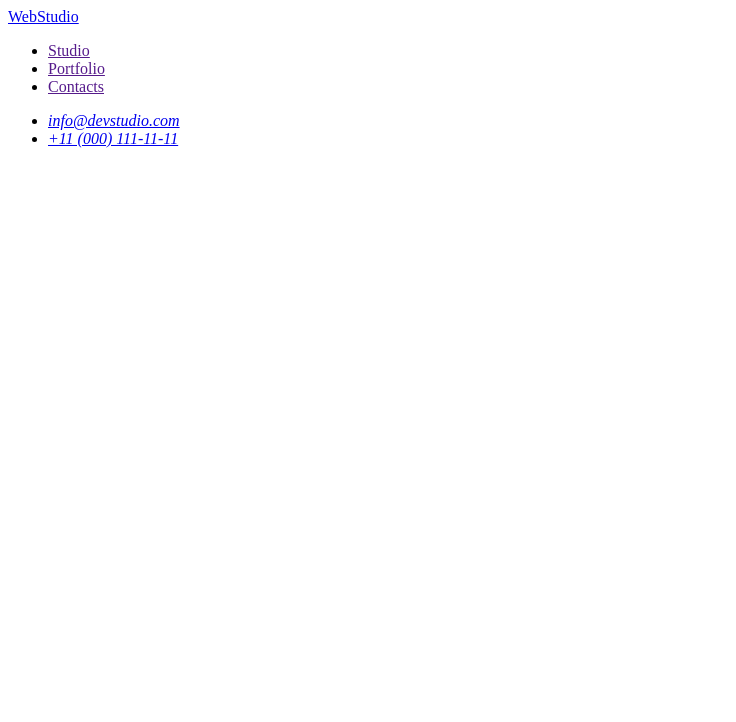
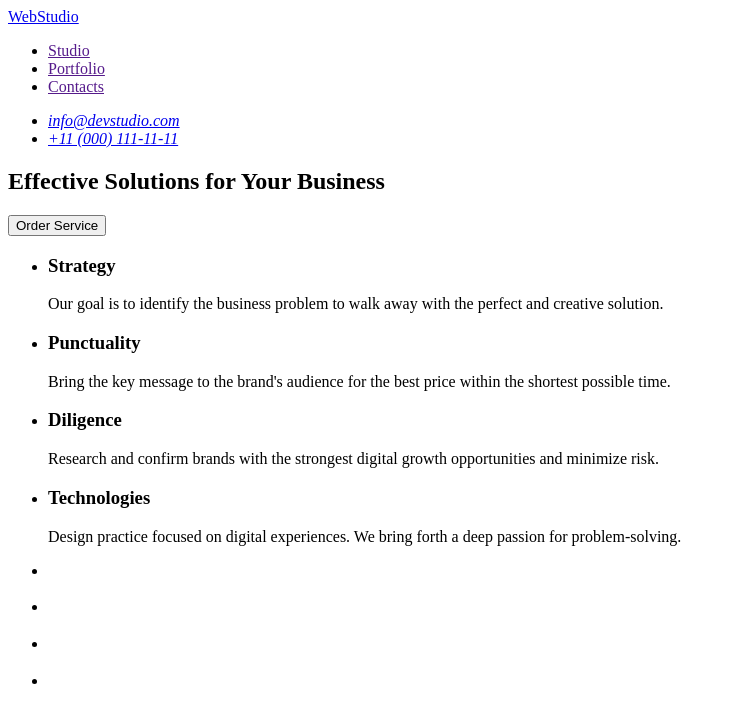
Before and after one commit to julianikit89/goit-markup-hw-01, a plain HTML site: page index.html in a window 1280 px wide. Shown: the whole page, without its empty margins (0-736 px from the left). Drawn offline with Linux system fonts and the light colour scheme.

Commit message:
add markup sections

```diff
--- a/index.html
+++ b/index.html
@@ -23,5 +23,71 @@
         </ul>
       </address>
     </header>
+
+    <section>
+      <h1>Effective Solutions for Your Business</h1>
+      <button>Order Service</button>
+    </section>
+
+    <section>
+      <ul>
+        <li>
+          <h3>Strategy</h3>
+          <p>
+            Our goal is to identify the business problem to walk away with the
+            perfect and creative solution.
+          </p>
+        </li>
+
+        <li>
+          <h3>Punctuality</h3>
+          <p>
+            Bring the key message to the brand's audience for the best price
+            within the shortest possible time.
+          </p>
+        </li>
+
+        <li>
+          <h3>Diligence</h3>
+          <p>
+            Research and confirm brands with the strongest digital growth
+            opportunities and minimize risk.
+          </p>
+        </li>
+
+        <li>
+          <h3>Technologies</h3>
+          <p>
+            Design practice focused on digital experiences. We bring forth a
+            deep passion for problem-solving.
+          </p>
+        </li>
+      </ul>
+    </section>
+
+    <section>
+      <ul>
+        <li>
+          <img src="" alt="" />
+          <h3></h3>
+          <p></p>
+        </li>
+        <li>
+          <img src="" alt="" />
+          <h3></h3>
+          <p></p>
+        </li>
+        <li>
+          <img src="" alt="" />
+          <h3></h3>
+          <p></p>
+        </li>
+        <li>
+          <img src="" alt="" />
+          <h3></h3>
+          <p></p>
+        </li>
+      </ul>
+    </section>
   </body>
 </html>
```
